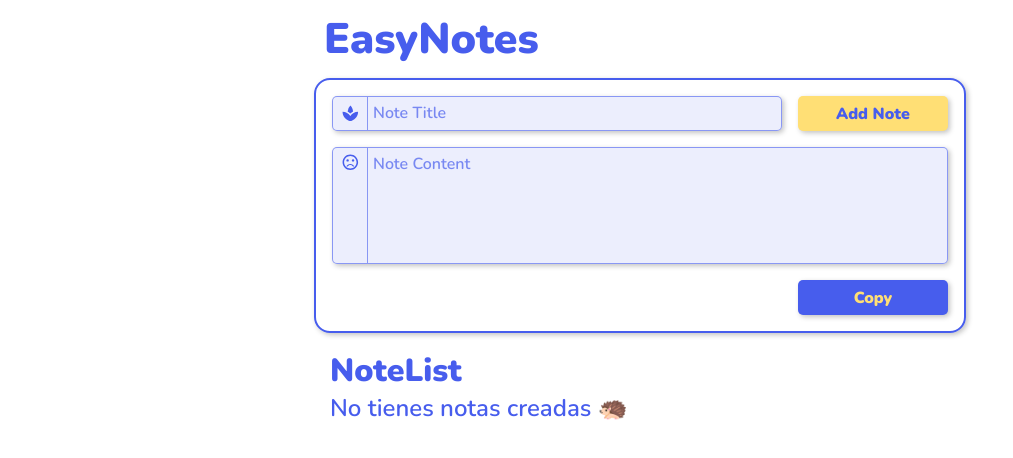
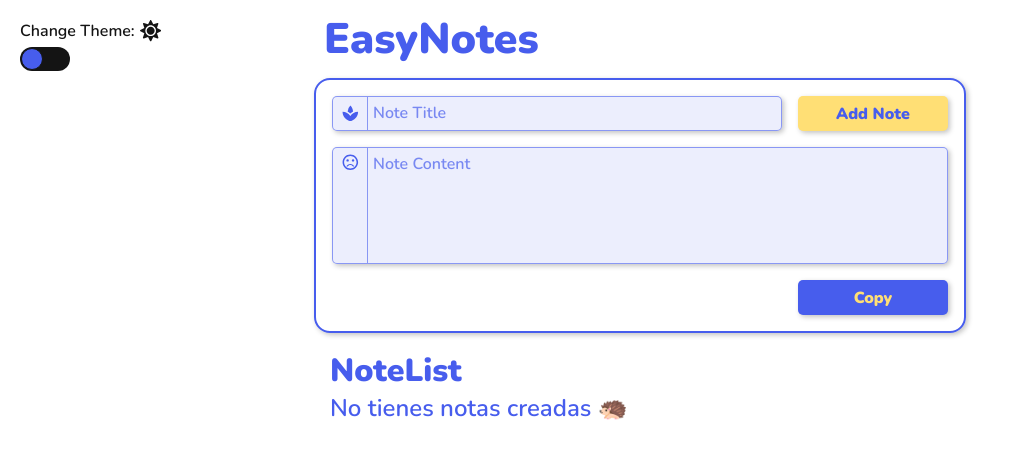
Before and after one commit to Geaglts/EasyNotes, a React app: page / in a window 1280 px wide. Shown: the top 458 px of the page, without its empty margins (0-1013 px from the left). Built offline with nearby package versions, Linux system fonts and the light colour scheme.

Commit message:
Menu para cambiar el tema

```diff
--- /dev/null
+++ b/src/containers/Menu.tsx
@@ -0,0 +1,17 @@
+import '../styles/Components/Menu.scss';
+import { FaMoon, FaSun } from 'react-icons/fa';
+
+import { Toggle } from '../components/Toggle';
+
+function Menu() {
+  return (
+    <div className="Menu">
+      <p className="Menu__Title">
+        Change Theme: <FaSun />
+      </p>
+      <Toggle />
+    </div>
+  );
+}
+
+export { Menu };
--- a/src/pages/Home.tsx
+++ b/src/pages/Home.tsx
@@ -1,10 +1,12 @@
 import Container from '../components/Container';
 import AddNoteForm from '../containers/AddNoteForm';
+import { Menu } from '../containers/Menu';
 import NoteList from '../containers/NoteList';
 
 function Home() {
   return (
     <Container>
+      <Menu />
       <AddNoteForm />
       <NoteList limit={5} />
     </Container>
--- /dev/null
+++ b/src/styles/Components/Menu.scss
@@ -0,0 +1,21 @@
+@import '../global';
+
+.Menu {
+  position: absolute;
+  left: 20px;
+  top: 20px;
+
+  &__Title {
+    display: flex;
+    align-items: center;
+    margin-bottom: 5px;
+    font-size: 12pt;
+    font-weight: 600;
+    color: $dark;
+
+    svg {
+      font-size: 16pt;
+      margin-left: 5px;
+    }
+  }
+}
--- /dev/null
+++ b/src/styles/Components/Toggle.scss
@@ -0,0 +1,20 @@
+@import '../global';
+
+$toggle-size: 22px;
+
+.Toggle {
+  width: 50px;
+  height: $toggle-size + 2px;
+  background-color: $dark;
+  border-radius: 100px;
+  cursor: pointer;
+  padding: 1px;
+
+  &__Circle {
+    width: $toggle-size;
+    height: $toggle-size;
+    border-radius: 50%;
+    border: 1px solid $dark;
+    background-color: $primary;
+  }
+}
```
